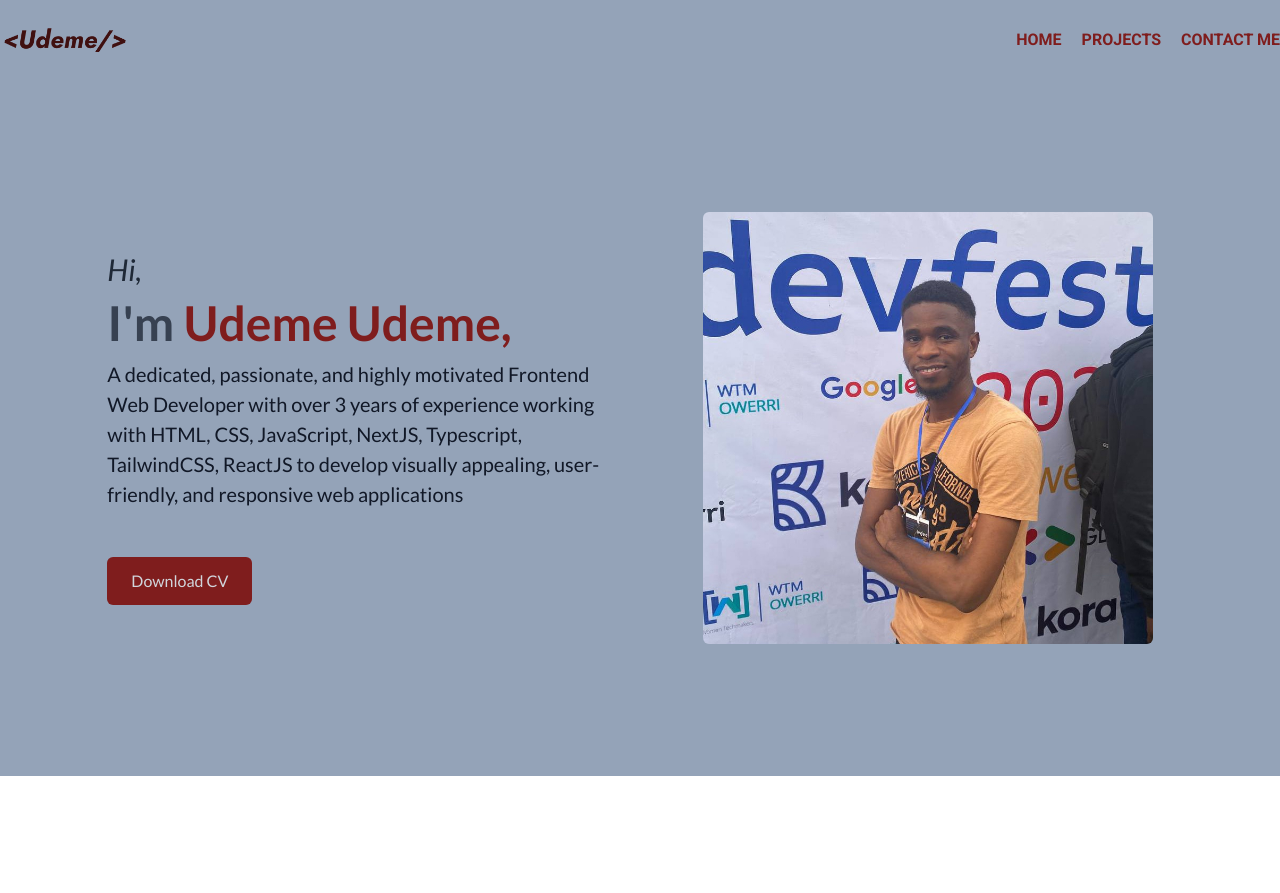
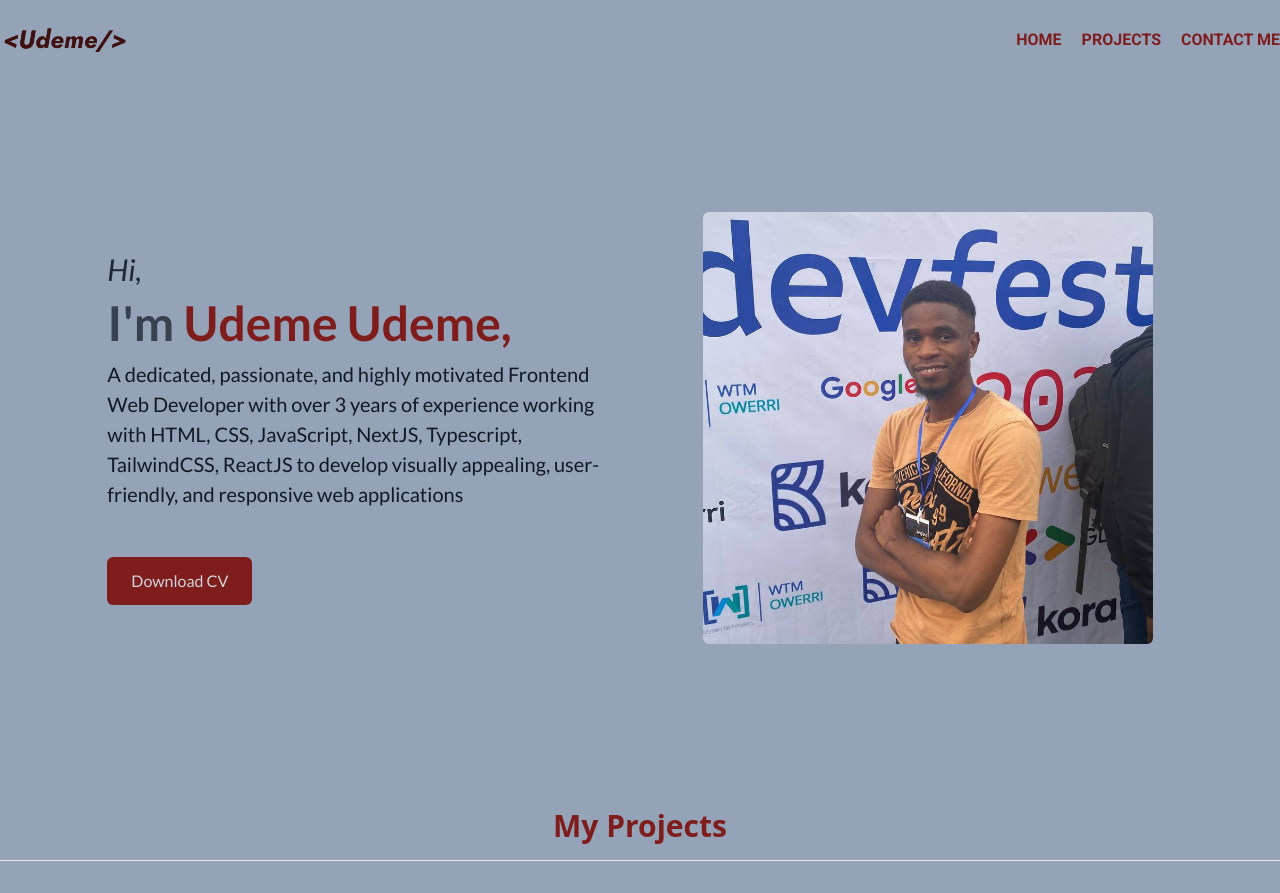
Before and after one commit to Udeme98/My-Portfolio-Website, a React (Vite) app: page / in a window 1280 px wide. Before the commit the page ends 800 px from the top, so only its background shows below. Built offline with nearby package versions, Linux system fonts and the light colour scheme.

Commit message:
my projects section

```diff
--- a/src/App.tsx
+++ b/src/App.tsx
@@ -1,6 +1,7 @@
 import Header from "./components/Header";
 import Hero from "./Hero";
 import { BrowserRouter } from "react-router-dom";
+import Projects from "./Projects";
 
 const App = () => {
   return (
@@ -8,6 +9,7 @@ const App = () => {
       <BrowserRouter>
         <Header />
         <Hero />
+        <Projects />
       </BrowserRouter>
     </>
   );
--- /dev/null
+++ b/src/Projects.tsx
@@ -0,0 +1,16 @@
+const Projects = () => {
+  return (
+    <>
+      <section className="bg-slate-400">
+        <div className="container mx-auto text-center py-8">
+          <h2 className="text-3xl text-red-900 font-semibold mb-4">
+            My Projects
+          </h2>
+          <hr className="text-red-900" />
+        </div>
+        <div></div>
+      </section>
+    </>
+  );
+};
+export default Projects;
```
